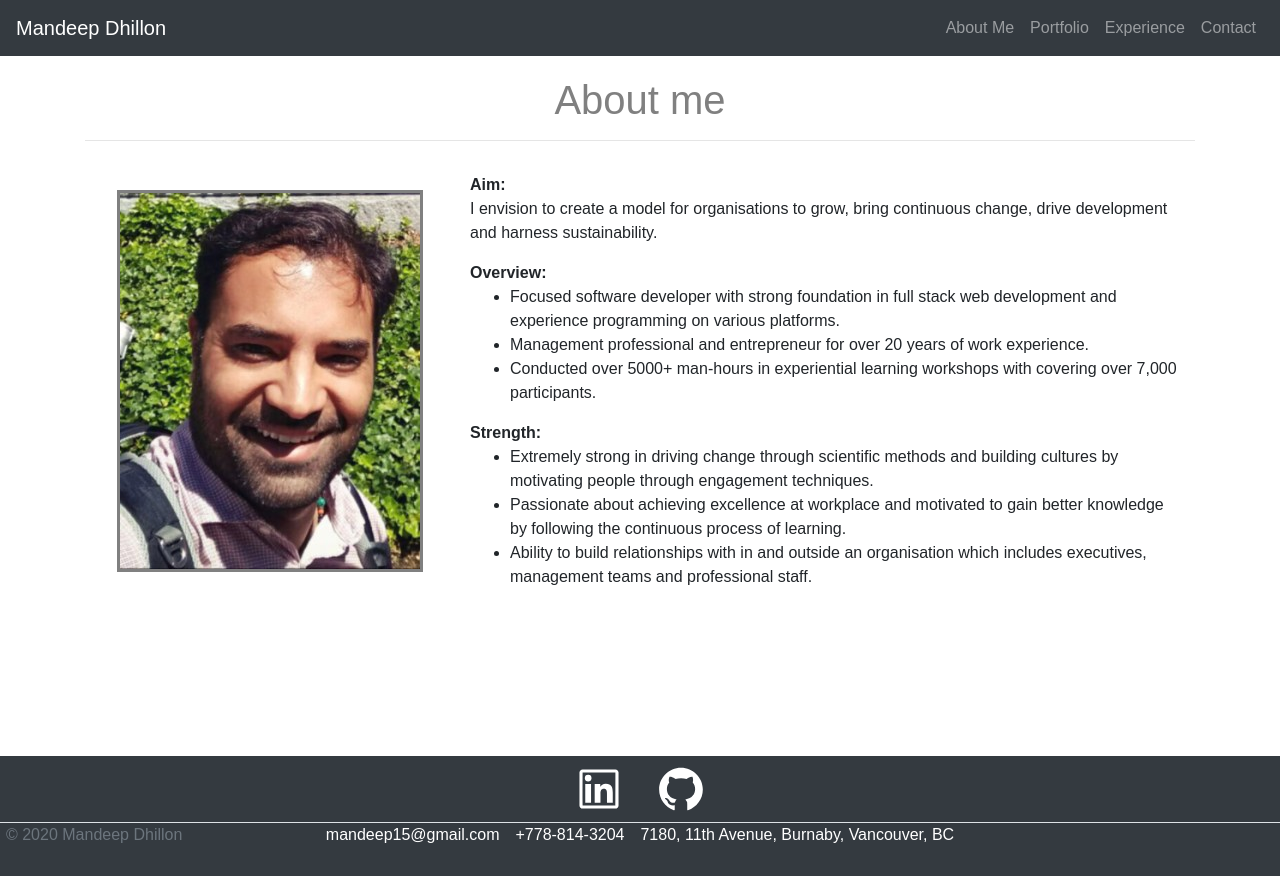
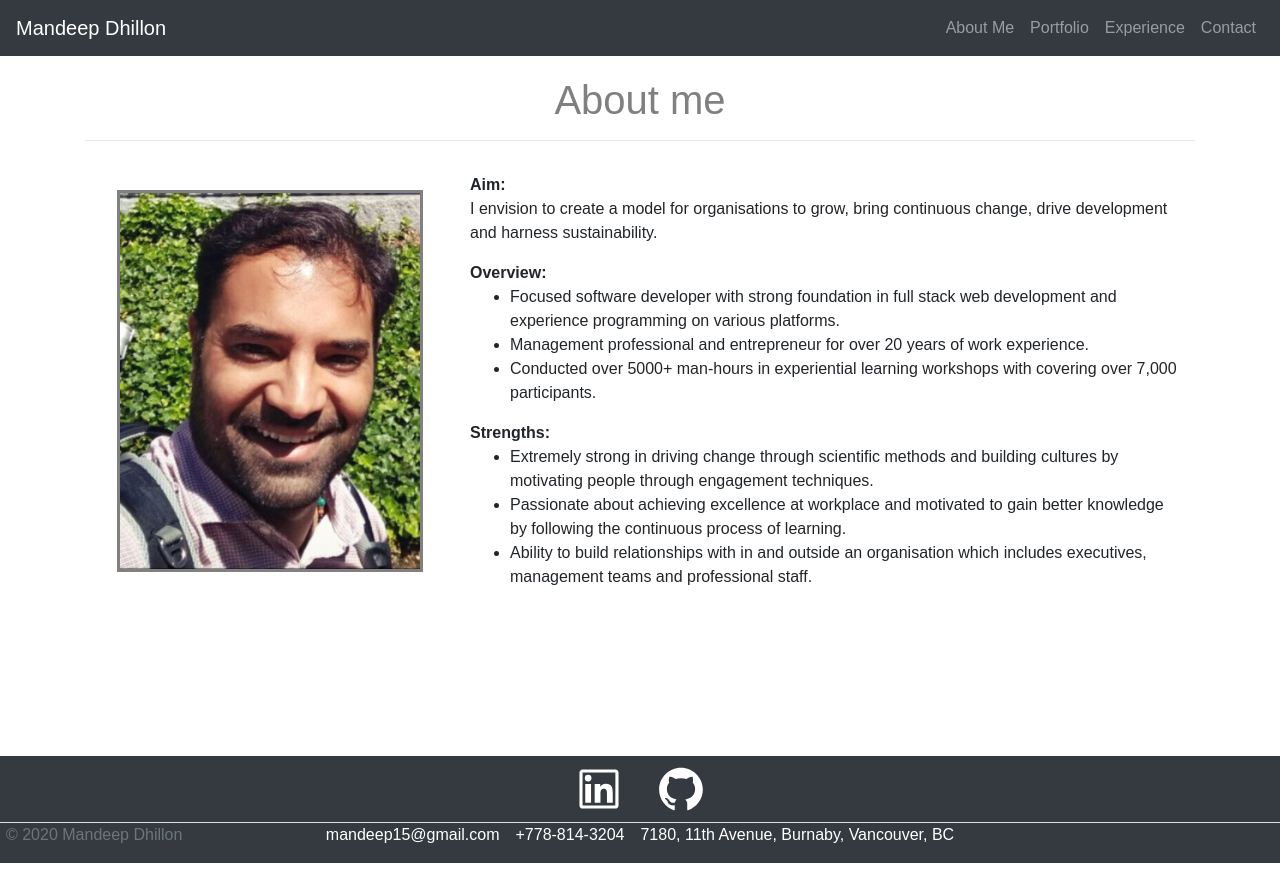
Before and after one commit to mandeep1580/portfolio-mandeep-singh-dhillon, a React (Create React App) app in the folder my-portfolio-app/: page /about in a window 1280 px wide. Built offline with nearby package versions, Linux system fonts and the light colour scheme.

Commit message:
corrected the qork experience on home page and minor eidts with content

```diff
--- a/my-portfolio-app/src/App.css
+++ b/my-portfolio-app/src/App.css
@@ -112,7 +112,6 @@
   bottom:0;
   right:0;
   width:100%;
-  height: 120px;
   position:relative;
 }
 
--- a/my-portfolio-app/src/Components/About.js
+++ b/my-portfolio-app/src/Components/About.js
@@ -30,7 +30,7 @@ export default class About extends Component {
                                 <li>Conducted over 5000+ man-hours in experiential learning workshops with covering over 7,000
                                 participants.</li>
                             </ul>
-                            <strong>Strength:</strong>
+                            <strong>Strengths:</strong>
                             <ul>
                                 <li>Extremely strong in driving change through scientific methods and building cultures by motivating people through engagement techniques.</li>
                                 <li>Passionate about achieving excellence at workplace and motivated to gain better knowledge by following the continuous process of learning.</li>
--- a/my-portfolio-app/src/Components/Skills.js
+++ b/my-portfolio-app/src/Components/Skills.js
@@ -45,7 +45,7 @@ export default class Skills extends Component {
             </Row>
 
             <div className="button">
-                    <Link href="/resume">
+                    <Link href="/experience">
                         <Button variant="success" style={{ justifyContent: "centered" }}>Work Experience</Button>
                     </Link>
                 </div>
```
Also changed, not shown: 1 other file (tests, documents, lock files or other folders).
